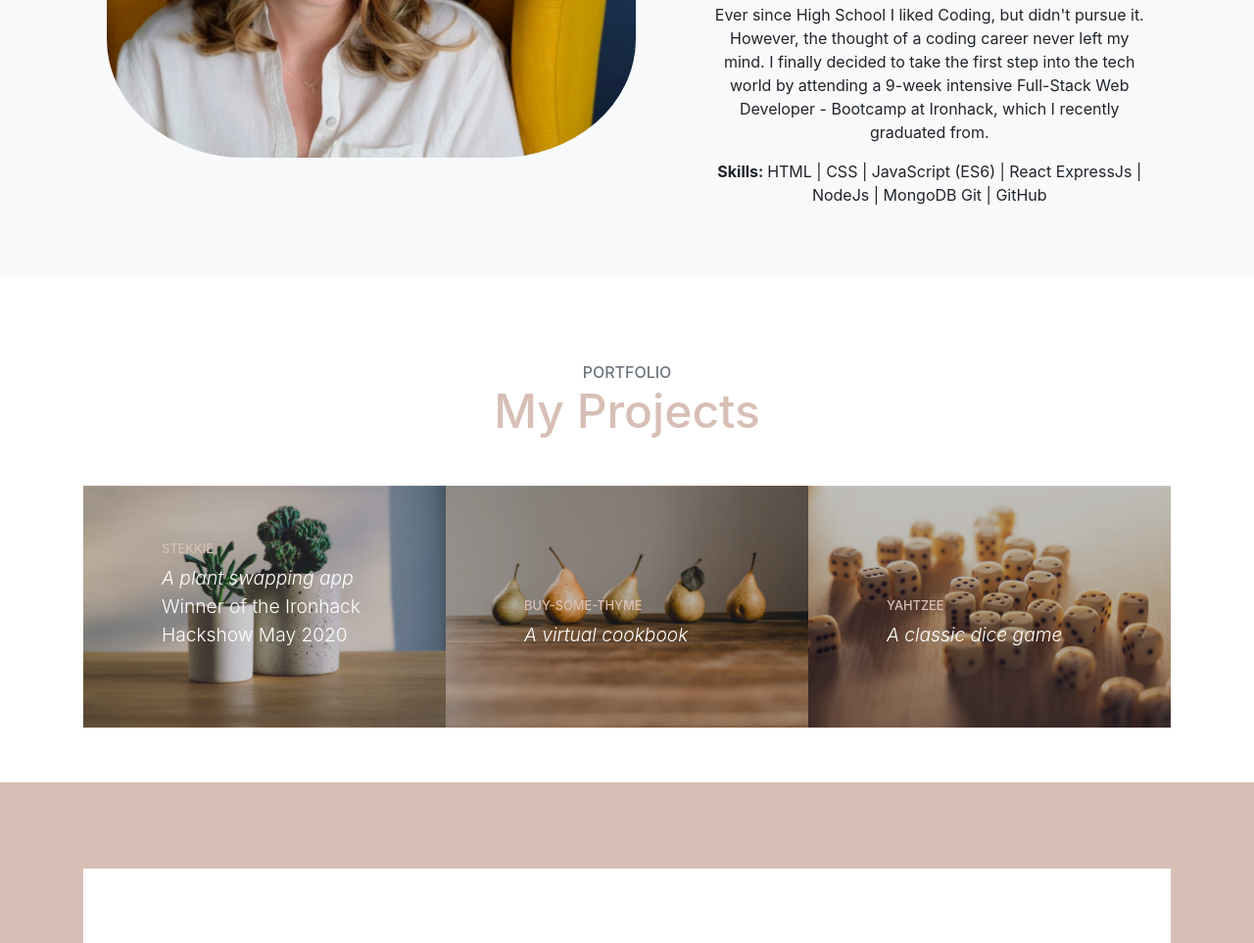
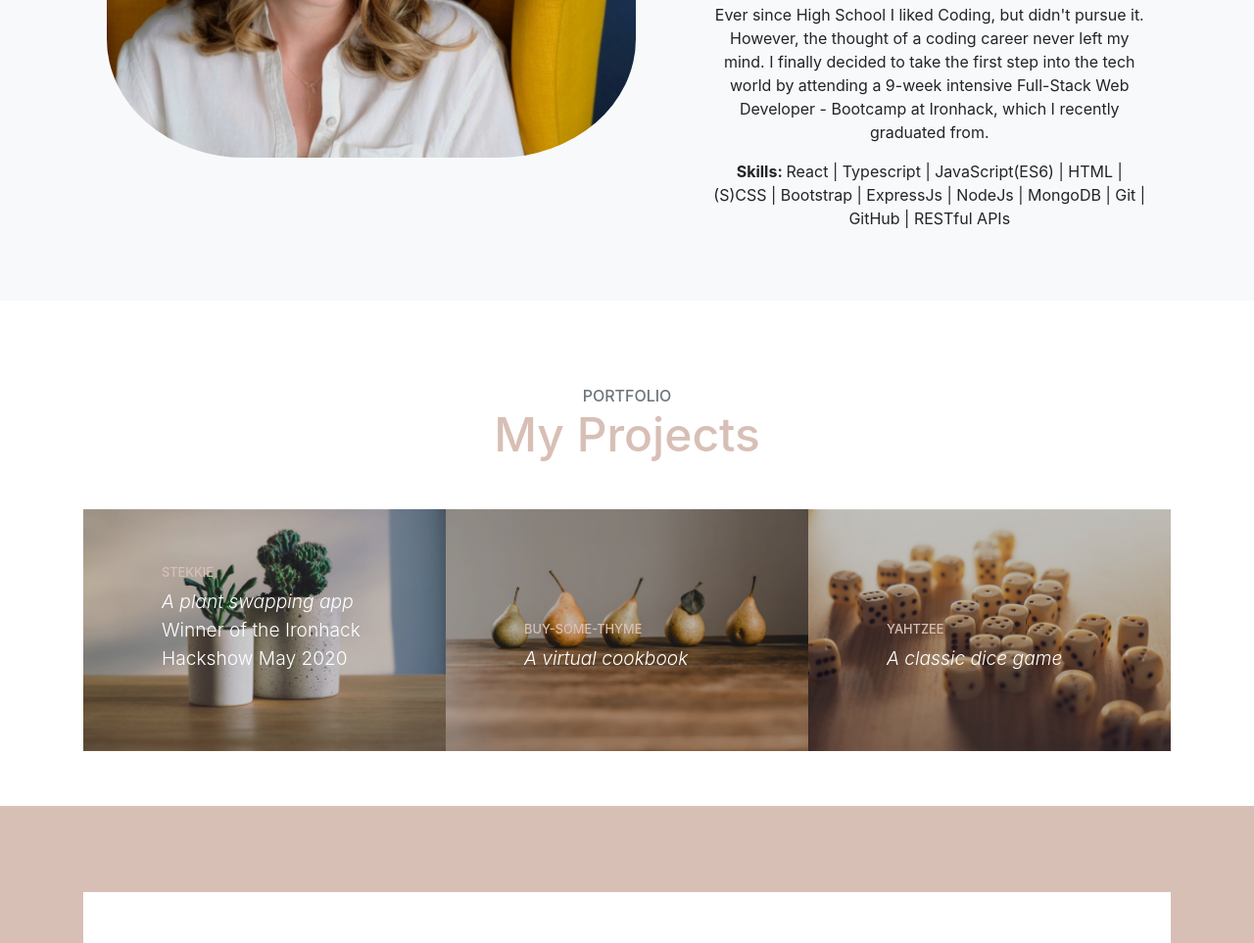
Before and after one commit to skasslatter/personal-website, a website with bundled scripts: page index.html in a window 1280 px wide. Shown: the part 1193-2156 px from the top of the page at 98% size. Built offline with nearby package versions, Linux system fonts and the light colour scheme; grey boxes are pictures that could not be loaded.

Commit message:
Update index.html

```diff
--- a/index.html
+++ b/index.html
@@ -86,8 +86,8 @@
             step into the tech world by attending a 9-week intensive Full-Stack Web Developer - Bootcamp at Ironhack,
             which I recently graduated from.
           </p>
-          <p><b>Skills: </b>HTML | CSS | JavaScript (ES6) | React ExpressJs | NodeJs | MongoDB
-            Git | GitHub</p>
+          <p><b>Skills: </b> React | Typescript | JavaScript(ES6) | HTML | (S)CSS |
+            Bootstrap | ExpressJs | NodeJs | MongoDB | Git | GitHub | RESTful APIs</p>
         </div>
       </div>
     </div>
```
